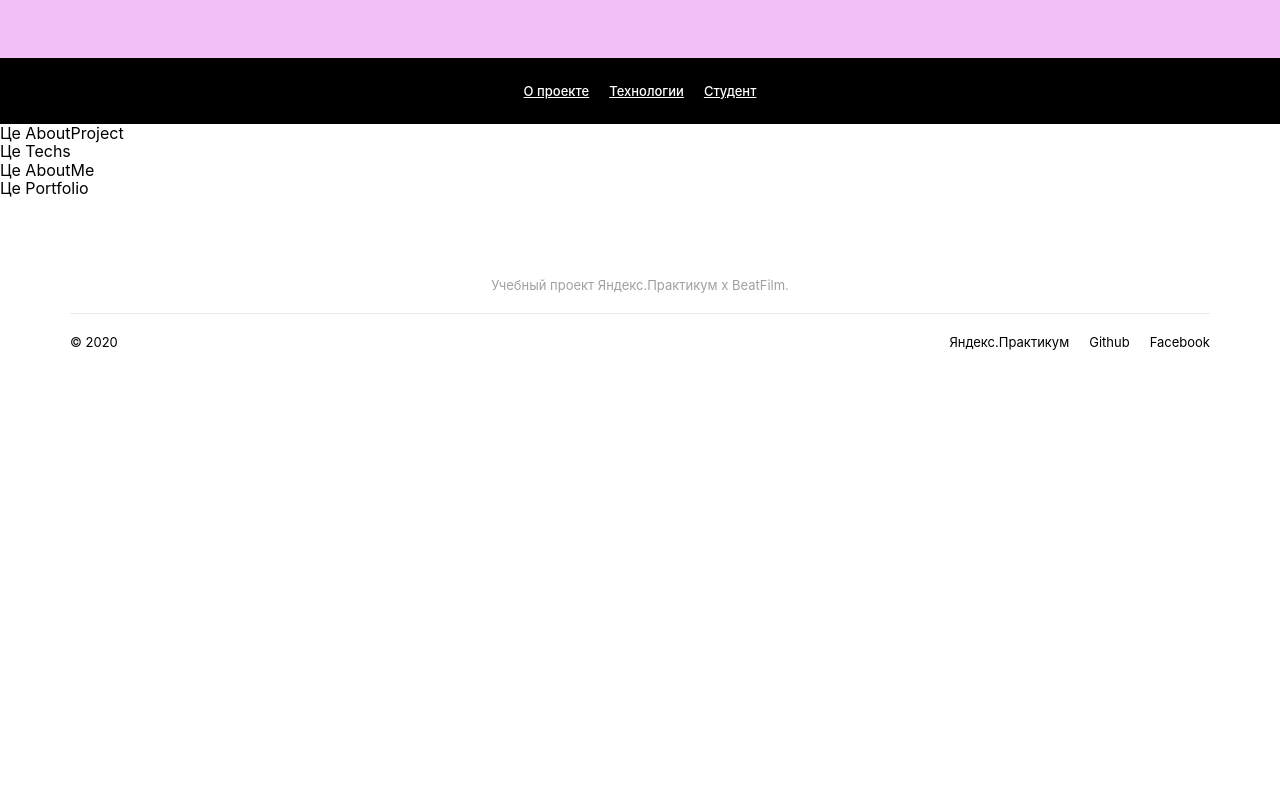
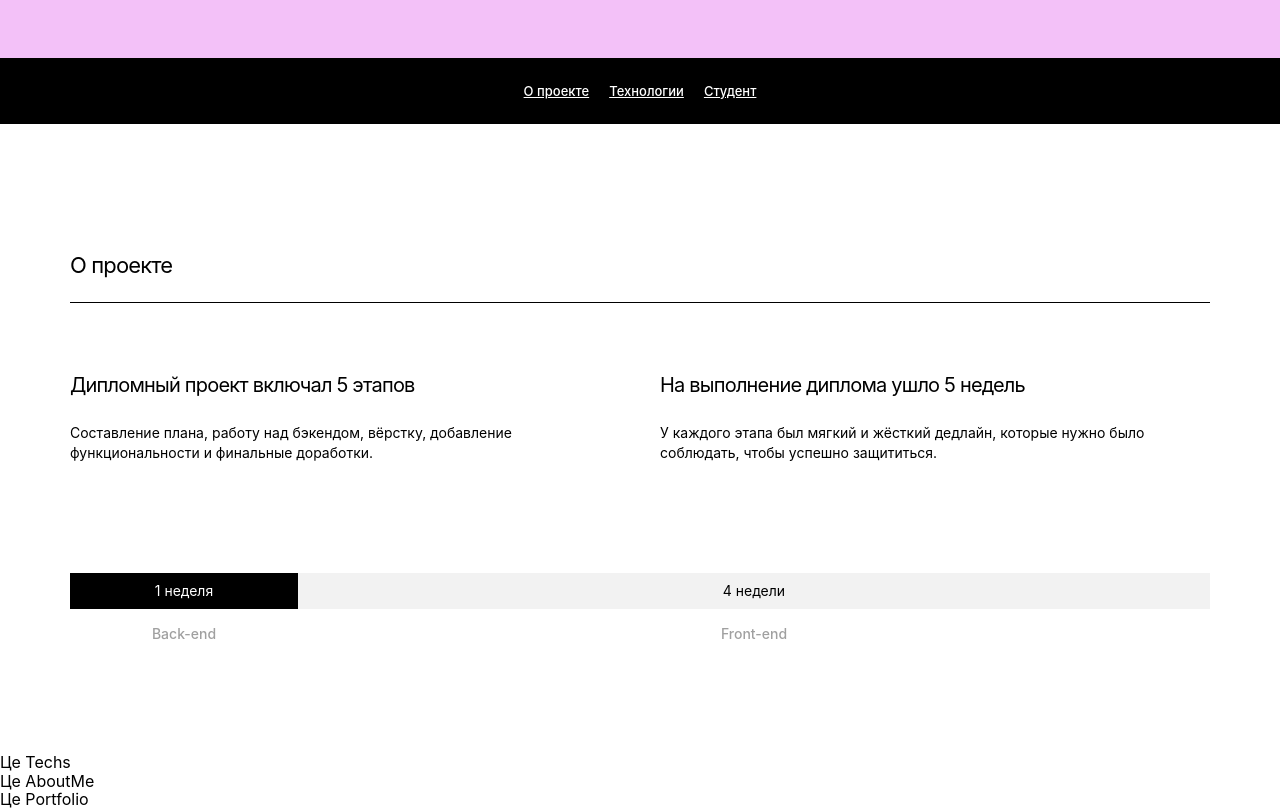
Before and after one commit to mahakomar11/movies-explorer-frontend, a React (Create React App) app: page / in a window 1280 px wide. Shown: the part 540-1350 px from the top of the page. Before the commit the page ends 910 px from the top, so only its background shows below. Built offline with nearby package versions, Linux system fonts and the light colour scheme.

Commit message:
Fill AboutProject

```diff
--- a/src/components/AboutProject/AboutProject.css
+++ b/src/components/AboutProject/AboutProject.css
@@ -0,0 +1,65 @@
+.about-project {
+  padding: 110px 70px;
+}
+
+.about-project__title {
+  font-weight: normal;
+  font-size: 22px;
+  line-height: 27px;
+  letter-spacing: -0.04em;
+  border-bottom: black 1px solid;
+  min-height: 50px;
+}
+
+.about-project__info {
+  display: grid;
+  grid-template-columns: 1fr 1fr;
+  column-gap: 40px;
+  margin: 70px 0 110px;
+}
+
+.about-project__highlight {
+  margin: 0 0 26px;
+  font-weight: normal;
+  font-size: 20px;
+  line-height: 24px;
+  letter-spacing: -0.04em;
+}
+
+.about-project__text {
+  margin: 0;
+  font-size: 14px;
+  line-height: 1.43;
+}
+
+.about-project__timescale {
+  display: grid;
+  grid-template-columns: 1fr 4fr;
+}
+
+.about-project__duration {
+  min-height: 36px;
+  margin: 0;
+  font-size: 14px;
+  line-height: 36px;
+  text-align: center;
+}
+
+.about-project__duration_of_backend {
+  background-color: black;
+  color: #ffffff;
+}
+
+.about-project__duration_of_frontend {
+  background-color: #f2f2f2;
+  color: black;
+}
+
+.about-project__part-name {
+  margin: 17px 0 0;
+  font-weight: 500;
+  font-size: 14px;
+  line-height: 1.21;
+  text-align: center;
+  color: #a0a0a0;
+}
--- a/src/components/AboutProject/AboutProject.js
+++ b/src/components/AboutProject/AboutProject.js
@@ -1,7 +1,45 @@
 import './AboutProject.css';
 
 function AboutProject() {
-  return <section>Це AboutProject</section>;
+  return (
+    <section className='about-project'>
+      <h2 className='about-project__title'>О проекте</h2>
+      <div className='about-project__info'>
+        <div className='about-project__block'>
+          <h3 className='about-project__highlight'>
+            Дипломный проект включал 5 этапов
+          </h3>
+          <p className='about-project__text'>
+            Составление плана, работу над бэкендом, вёрстку, добавление
+            функциональности и финальные доработки.
+          </p>
+        </div>
+        <div className='about-project__block'>
+          <h3 className='about-project__highlight'>
+            На выполнение диплома ушло 5 недель
+          </h3>
+          <p className='about-project__text'>
+            У каждого этапа был мягкий и жёсткий дедлайн, которые нужно было
+            соблюдать, чтобы успешно защититься.
+          </p>
+        </div>
+      </div>
+      <div className='about-project__timescale'>
+        <div className='about-project__part'>
+          <p className='about-project__duration about-project__duration_of_backend'>
+            1 неделя
+          </p>
+          <p className='about-project__part-name'>Back-end</p>
+        </div>
+        <div className='about-project__part'>
+          <p className='about-project__duration about-project__duration_of_frontend'>
+            4 недели
+          </p>
+          <p className='about-project__part-name'>Front-end</p>
+        </div>
+      </div>
+    </section>
+  );
 }
 
 export default AboutProject;
```
